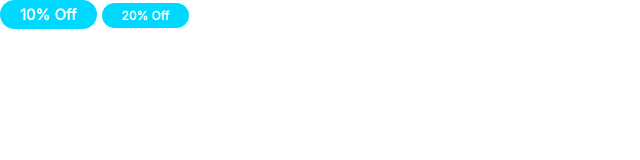
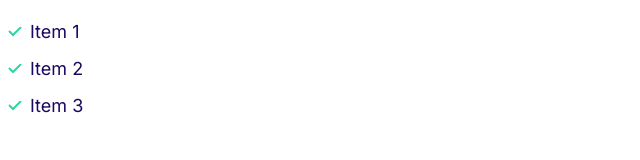
Before and after one commit to radityoam/moshify-practice, a plain HTML site: page index.html in a window 1280 px wide. Shown: the whole page, without its empty margins (0-640 px from the left). Drawn offline with Linux system fonts and the light colour scheme.

Commit message:
add lists

```diff
--- a/index.html
+++ b/index.html
@@ -15,7 +15,10 @@
     />
   </head>
   <body>
-    <span class="badge badge--secondary">10% Off</span>
-    <span class="badge badge--secondary badge--small">20% Off</span>
+    <ul class="list list--tick">
+      <li class="list__item">Item 1</li>
+      <li class="list__item">Item 2</li>
+      <li class="list__item">Item 3</li>
+    </ul>
   </body>
 </html>
--- a/style.css
+++ b/style.css
@@ -118,3 +118,35 @@ a {
         font-size: 1.2rem;
     }
 }
+
+/* Lists */
+.list {
+    list-style: none;
+    padding-left: 0;
+    color: var(--accent-color);
+}
+
+.list--inline .list__item {
+    display: inline-block;
+    margin-right: 2rem;
+}
+
+.list--bold {
+    font-weight: 700;
+}
+
+.list--tick {
+    list-style-image: url(Images/tick.svg);
+    padding-left: 3rem;
+}
+
+.list--tick .list__item {
+    padding-left: .5rem;
+    margin-bottom: 1rem;
+}
+
+@media screen and (min-width: 1024px) {
+    .list--tick .list__item {
+        padding-left: 0;
+    }
+}
```
Also changed, not shown: Component/Lists.html (added, +5 -0 lines), Images/tick.svg (added).
